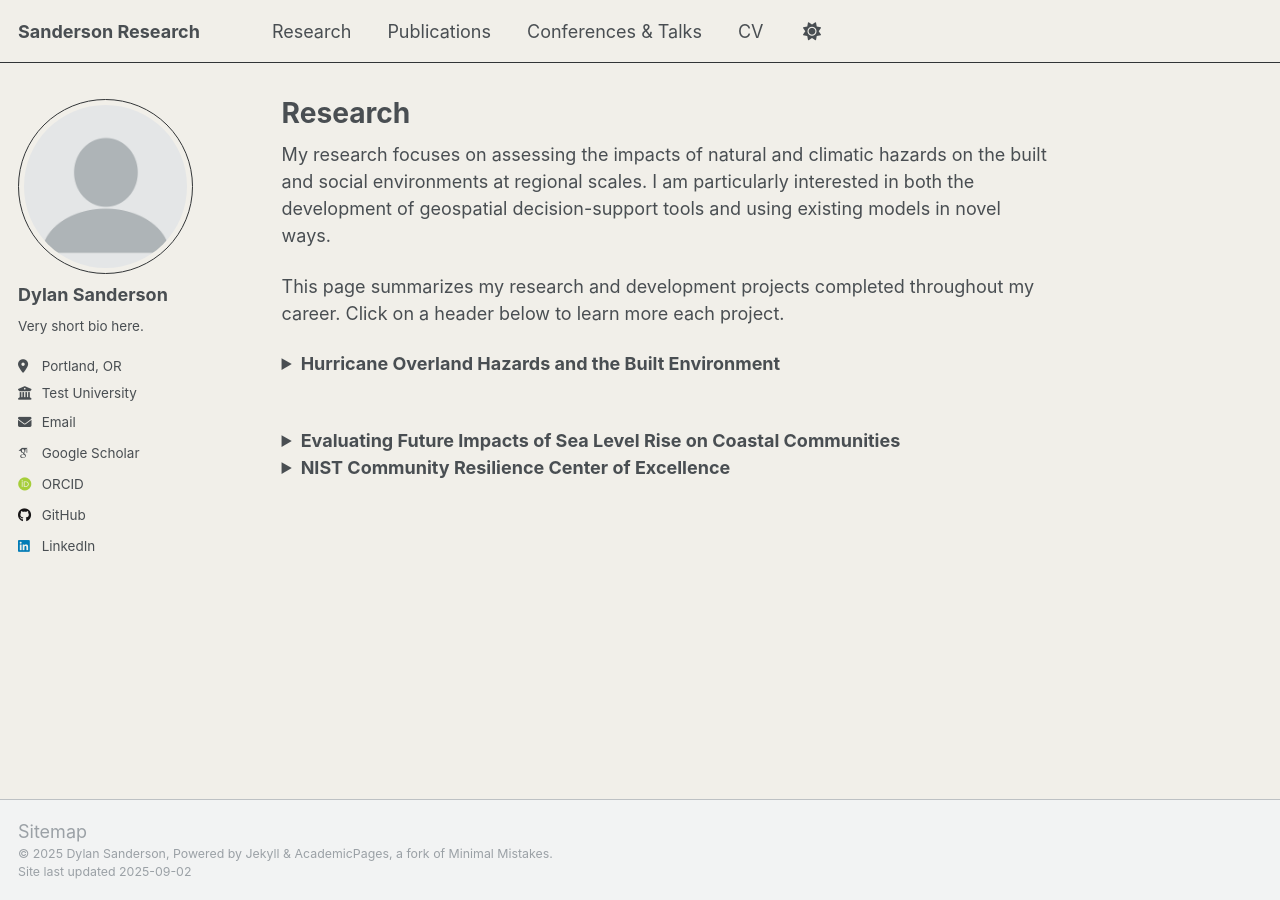
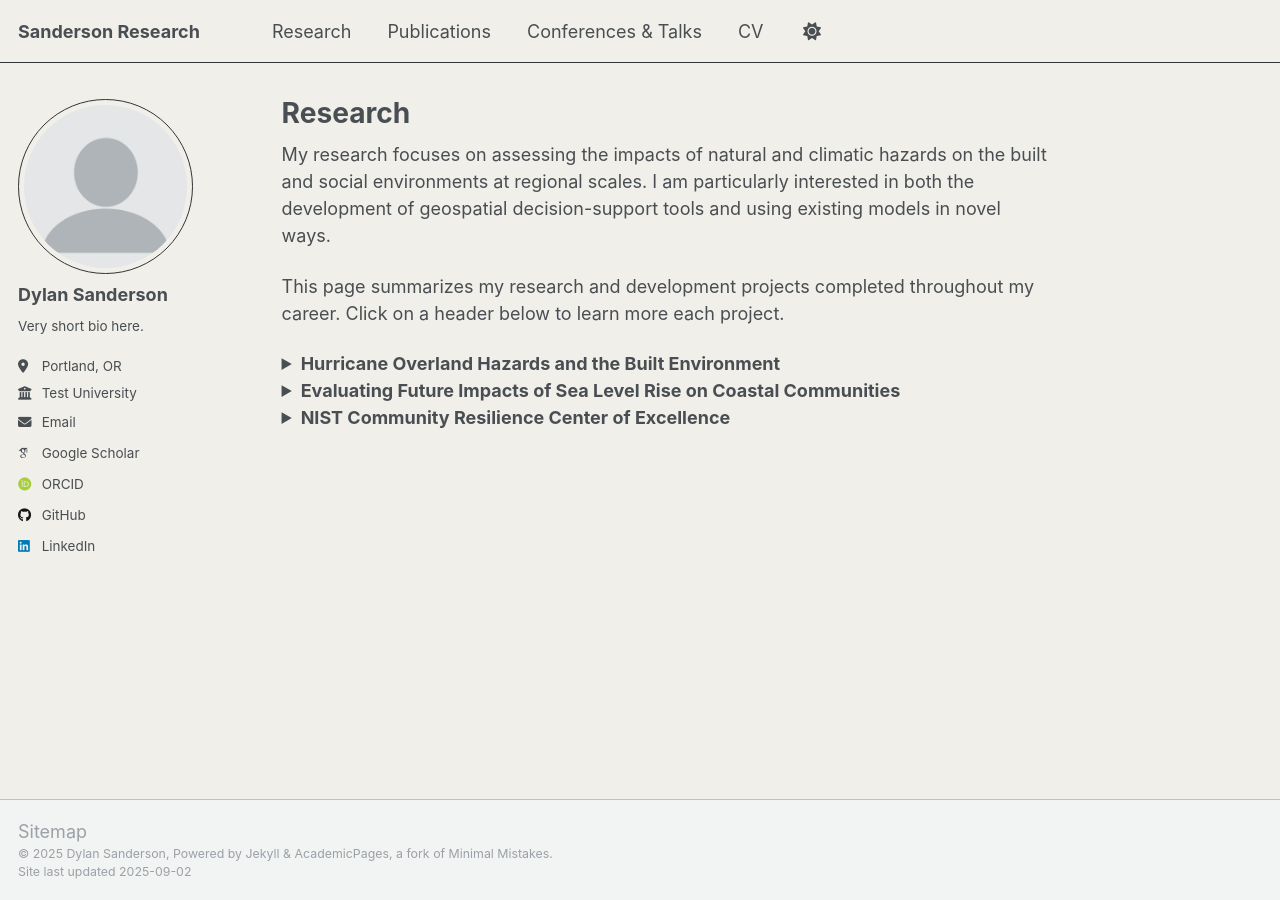
Before and after one commit to 22dylan/22dylan.github.io, a Jekyll site: the page built from _pages/reasearch.md, in a window 1280 px wide. Built offline with Jekyll 4.4.1, drawn with Linux system fonts in a browser that asks for light colours; some web fonts are replaced; a script that is not in the unit is left out.

Commit message:
Update reasearch.md

```diff
--- a/_pages/reasearch.md
+++ b/_pages/reasearch.md
@@ -16,8 +16,6 @@ This page summarizes my research and development projects completed throughout m
 </details>
 <!-- ============================ -->
 
-
-<br>
 
 <!-- ============================ -->
 <details>
@@ -44,11 +42,12 @@ Two years of salary plus travel assistance through the <a href="https://www.nati
 <!-- ============================ -->
 
 
+
 <!-- ============================ -->
 <details>
 <summary> <b> NIST Community Resilience Center of Excellence </b> </summary><br>
 <i> More Coming Soon <i><br>
-</details><br>
+</details>
 <!-- ============================ -->
 
 
@@ -62,10 +61,6 @@ Two years of salary plus travel assistance through the <a href="https://www.nati
 
 
 
-
-
-
-
 <!-- ============================ -->
 <details>
 <summary> <b> Beach-fx and G2CRM Model Development </b> </summary>
```
